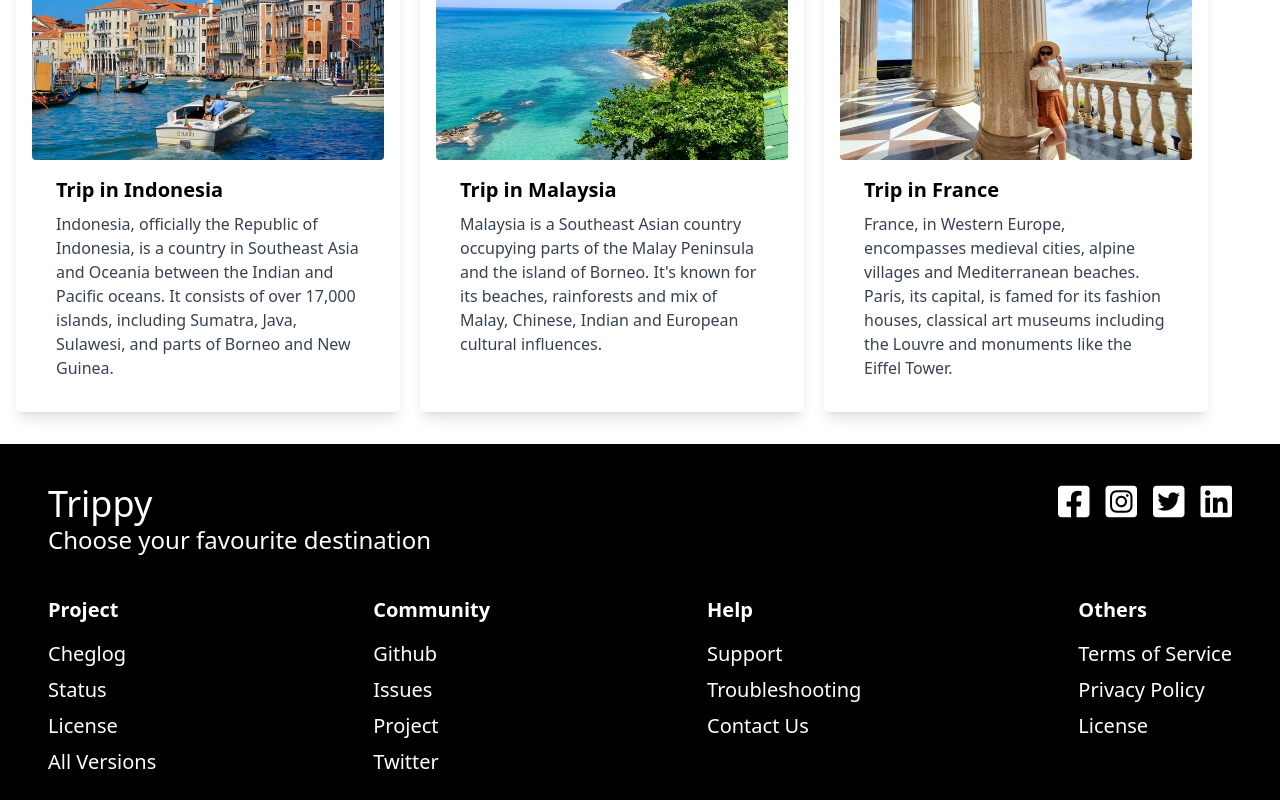
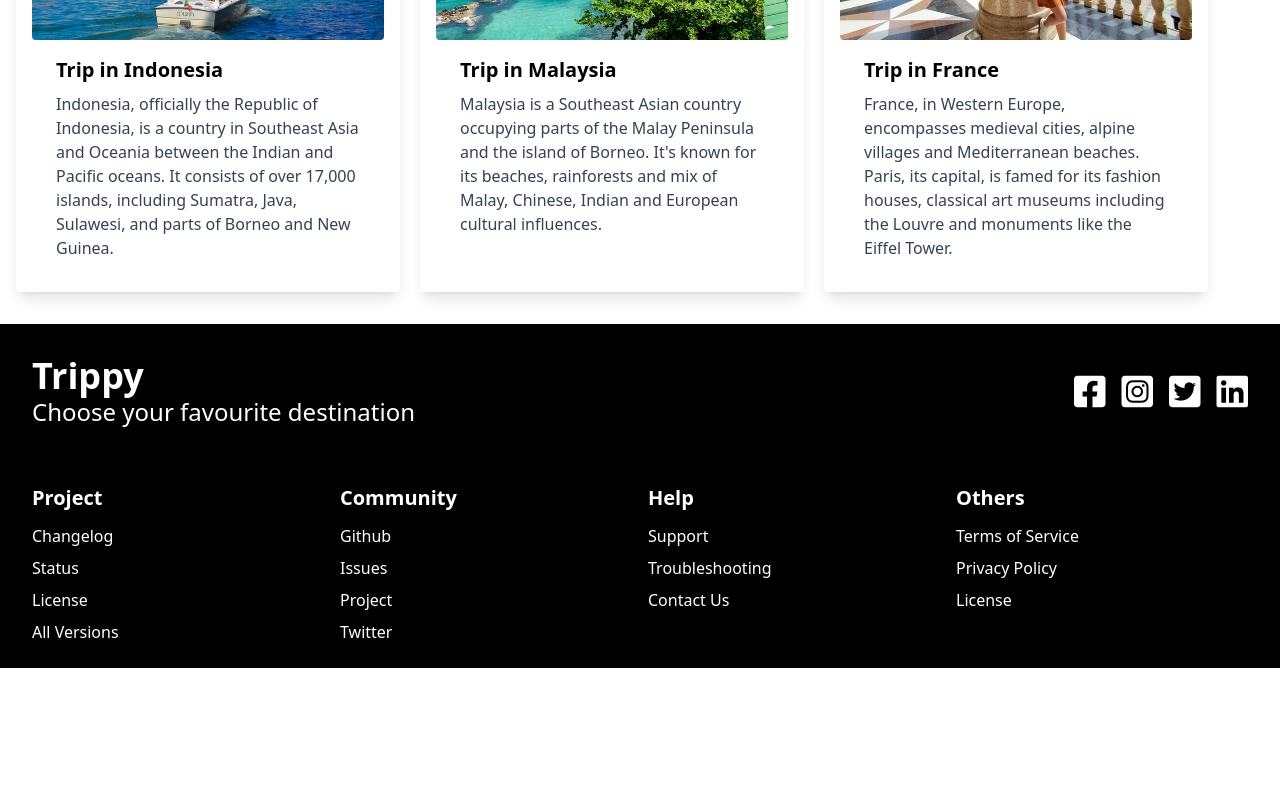
Before and after one commit to waris64/TravellingWebsite, a React (Vite) app in the folder travel-website/: page / in a window 1280 px wide. Shown: the part 2444-3244 px from the top of the page. After the commit the page ends 3112 px from the top, so only its background shows below. Built offline with nearby package versions, Linux system fonts and the light colour scheme.

Commit message:
Feature: Home page is responsive now

```diff
--- a/travel-website/src/Components/Destinations.jsx
+++ b/travel-website/src/Components/Destinations.jsx
@@ -27,7 +27,7 @@ const Destinations = () => {
 
                 <div className="w-full md:w-1/2 text-center md:text-left">
                     <h2 className="text-2xl md:text-3xl font-bold mb-4">Taal Volcano, Batangas</h2>
-                    <p className="text-base md:text-lg leading-relaxed">
+                    <p className="text-base md:text-lg text-left  leading-relaxed">
                         One of the most iconic views in Luzon, Mt. Taal boasts a volcano inside a lake inside an island. If you fancy a closer look,
                         the hike up to the crater is a mere 45 minutes, and is easy enough for beginners. Guides will assist you most of the way, and
                         you’ll see the peculiar environment found on an active volcano, including volcanic rocks and steam vents. The hike can be dusty
@@ -38,19 +38,19 @@ const Destinations = () => {
                     <img
                         src={pic1}
                         alt="Destination 1"
-                        className="w-1/2 rounded-xl object-cover  relative md:top-10 top-7  h-[70vh]"
+                        className="w-1/2 rounded-xl object-cover  relative md:top-10 top-7 h-[50vh] md:h-[55vh]"
                     />
                     <img
                         src={pic2}
                         alt="Destination 2"
-                        className="w-1/2 rounded-xl object-cover h-[70vh]"
+                        className="w-1/2 rounded-xl object-cover h-[50vh] md:h-[55vh]"
                     />
                 </div>
             </div>
 
             {/* second section of places */}
 
-            <div className="flex flex-col md:flex-row gap-8 md:mt-34 items-center ">
+            <div className="flex flex-col-reverse md:flex-row gap-8 md:mt-34 items-center ">
 
                 <div className="flex gap-4 w-full md:w-1/2 " >
                     <img
@@ -64,9 +64,9 @@ const Destinations = () => {
                         className="w-1/2 rounded-xl object-cover"
                     />
                 </div>
-                <div className="w-full md:w-1/2 text-center md:text-left">
-                    <h2 className="text-2xl md:text-3xl font-bold mb-4">Taal Volcano, Batangas</h2>
-                    <p className="text-base md:text-lg leading-relaxed">
+                <div className="w-full md:w-1/2 text-center md:text-left pt-12">
+                    <h2 className="text-2xl md:text-3xl font-bold pb-4">Taal Volcano, Batangas</h2>
+                    <p className="text-base md:text-lg text-left  leading-relaxed ">
                         One of the most iconic views in Luzon, Mt. Taal boasts a volcano inside a lake inside an island. If you fancy a closer look,
                         the hike up to the crater is a mere 45 minutes, and is easy enough for beginners. Guides will assist you most of the way, and
                         you’ll see the peculiar environment found on an active volcano, including volcanic rocks and steam vents. The hike can be dusty
@@ -74,9 +74,9 @@ const Destinations = () => {
                     </p>
                 </div>
             </div>
-            <h1 className='text-center text-4xl pt-10 font-bold pt-4'>Recent Trips</h1>
+            <h1 className='text-center text-4xl pt-10 font-bold pt-4 '>Recent Trips</h1>
             <p className='text-center text-2xl '>You can discover unique destinations using Google Maps.</p>
-            <div className='multiple-destinations flex pt-10 gap-x-5'>
+            <div className='multiple-destinations flex flex-col md:flex-row pt-10 gap-x-5 '>
                 <div class="max-w-sm rounded shadow-lg p-4">
                     <div className='transition-transform duration-300 F  overflow-hidden delay-10 cursor-pointer'>
                         <img class="w-full h-56 object-cover rounded transition-transform duration-300 hover:scale-125" src={indonesia} alt="Sunset in the mountains" />
--- a/travel-website/src/Components/Footer.jsx
+++ b/travel-website/src/Components/Footer.jsx
@@ -1,59 +1,76 @@
-import React from 'react'
+import React from 'react';
+
 const Footer = () => {
     return (
-        <div className='bg-[#000000] text-white '>
-            <div className='flex flex-col justify-between md:px-8'>
-                <div className='flex justify-between px-4   '>
-                    <div className='pt-10 pb-4 text-white'>
-                        <h1 className='text-4xl'>Trippy</h1>
-                        <p className='text-2xl'>Choose your favourite destination</p>
-                    </div>
-                    <div className='flex gap-x-4 pt-10'>
-                        <i class="fa-brands fa-square-facebook  text-4xl cursor-pointer hover:text-[#01959a]"></i>
-                        <i class="fa-brands fa-square-instagram text-4xl cursor-pointer hover:text-[#01959a]"></i>
-                        <i class="fa-brands fa-square-twitter text-4xl cursor-pointer hover:text-[#01959a]"></i>
-                        <i class="fa-brands fa-linkedin text-4xl cursor-pointer hover:text-[#01959a]"></i>
+        <div className='bg-black text-white w-full'>
+            <div className='flex flex-col md:px-8 px-4'>
+
+                {/* Top Section: Logo & Social Icons */}
+                <div className='flex flex-col md:flex-row justify-between items-start md:items-center py-8 gap-4'>
+                    <div className=''>
+                        <h1 className='text-3xl md:text-4xl font-bold'>Trippy</h1>
+                        <p className='text-lg md:text-2xl'>Choose your favourite destination</p>
                     </div>
 
+                    <div className='flex gap-4 text-3xl md:text-4xl'>
+                        <i className="fa-brands fa-square-facebook cursor-pointer hover:text-[#01959a]"></i>
+                        <i className="fa-brands fa-square-instagram cursor-pointer hover:text-[#01959a]"></i>
+                        <i className="fa-brands fa-square-twitter cursor-pointer hover:text-[#01959a]"></i>
+                        <i className="fa-brands fa-linkedin cursor-pointer hover:text-[#01959a]"></i>
+                    </div>
                 </div>
-                <div className='flex justify-between'>
-                    <div className='px-4 py-6 '>
-                        <h1 className='text-2xl md:text-xl font-bold pb-4'>Project</h1>
-                        <div className='flex flex-col gap-y-2'>
-                            <a href="#" className='text-xl'>Cheglog</a>
-                            <a href="" className='text-xl'>Status</a>
-                            <a href="" className='text-xl'>License</a>
-                            <a href="" className='text-xl'>All Versions</a>
+
+                {/* Links Section */}
+
+                <div className='grid grid-cols-2 md:flex md:flex-row gap-y-6  gap-x-4  py-6'>
+
+                    {/* Project */}
+                    <div className='md:flex-1'>
+                        <h1 className='text-xl font-bold pb-3'>Project</h1>
+                        <div className='flex flex-col gap-2 text-base'>
+                            <a href="#">Changelog</a>
+                            <a href="#">Status</a>
+                            <a href="#">License</a>
+                            <a href="#">All Versions</a>
                         </div>
                     </div>
-                    <div className='px-4 py-6'>
-                        <h1 className='text-2xl md:text-xl font-bold pb-4'>Community</h1>
-                        <div className='flex flex-col gap-y-2'>
-                            <a href="#" className='text-xl'>Github</a>
-                            <a href="" className='text-xl'>Issues</a>
-                            <a href="" className='text-xl'>Project</a>
-                            <a href="" className='text-xl'>Twitter</a>
+
+                    {/* Community */}
+                    <div className='md:flex-1'>
+                        <h1 className='text-xl font-bold pb-3'>Community</h1>
+                        <div className='flex flex-col gap-2 text-base'>
+                            <a href="#">Github</a>
+                            <a href="#">Issues</a>
+                            <a href="#">Project</a>
+                            <a href="#">Twitter</a>
                         </div>
                     </div>
-                    <div className='px-4 py-6'>
-                        <h1 className='text-2xl md:text-xl font-bold pb-4'>Help</h1>
-                        <div className='flex flex-col gap-y-2'>
-                            <a href="#" className='text-xl'>Support</a>
-                            <a href="" className='text-xl'>Troubleshooting</a>
-                            <a href="" className='text-xl'>Contact Us</a>
+
+                    {/* Help */}
+                    <div className='md:flex-1'>
+                        <h1 className='text-xl font-bold pb-3'>Help</h1>
+                        <div className='flex flex-col gap-2 text-base'>
+                            <a href="#">Support</a>
+                            <a href="#">Troubleshooting</a>
+                            <a href="#">Contact Us</a>
                         </div>
                     </div>
-                    <div className='px-4 py-6'>
-                        <h1 className='text-2xl md:text-xl font-bold pb-4'>Others</h1>
-                        <div className='flex flex-col gap-y-2'>
-                            <a href="#" className='text-xl'>Terms of Service</a>
-                            <a href="" className='text-xl'>Privacy Policy</a>
-                            <a href="" className='text-xl'>License</a>
+
+                    {/* Others */}
+                    <div className='md:flex-1'>
+                        <h1 className='text-xl font-bold pb-3'>Others</h1>
+                        <div className='flex flex-col gap-2 text-base'>
+                            <a href="#">Terms of Service</a>
+                            <a href="#">Privacy Policy</a>
+                            <a href="#">License</a>
                         </div>
                     </div>
                 </div>
+
+
             </div>
         </div>
-    )
-}
+    );
+};
+
 export default Footer;
```
